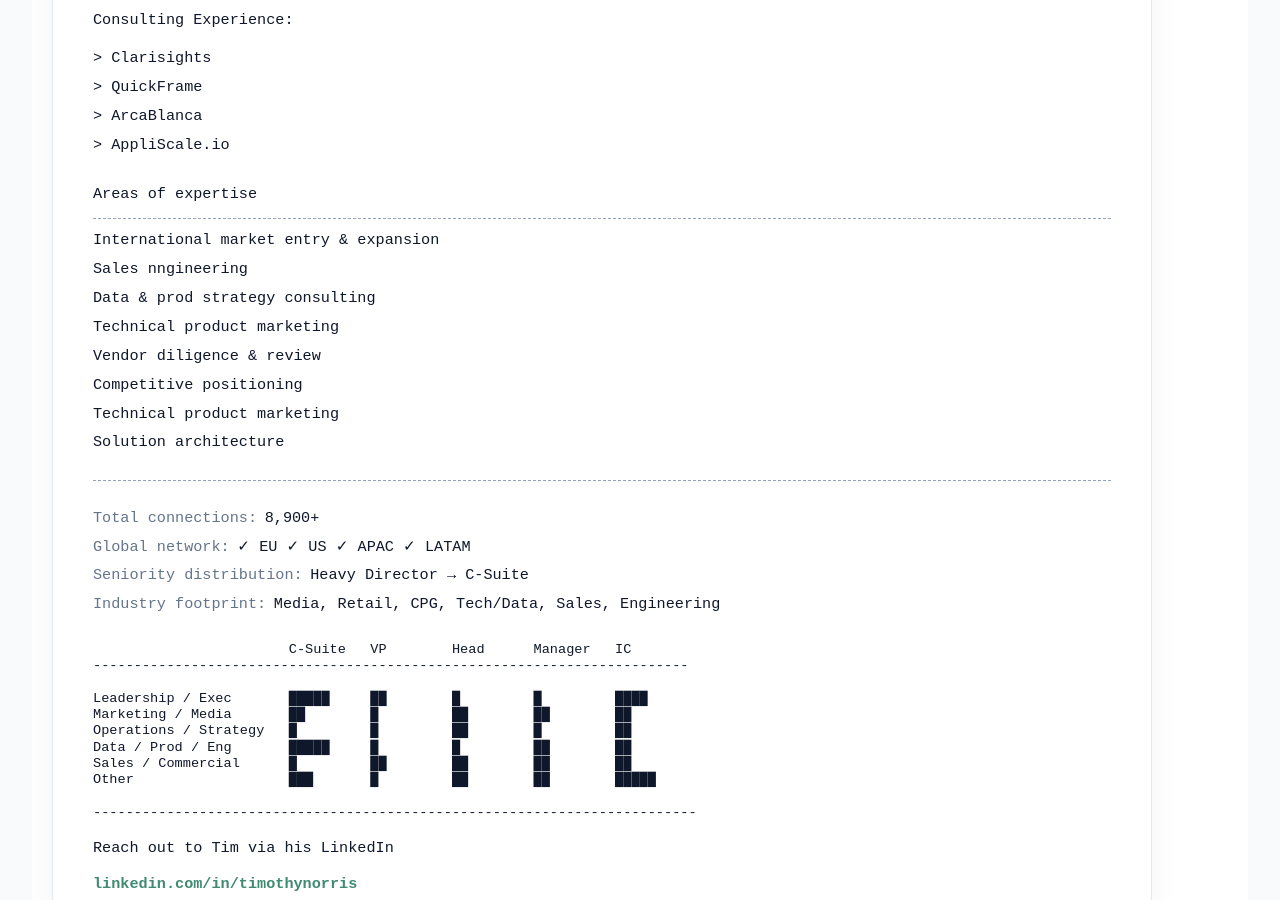
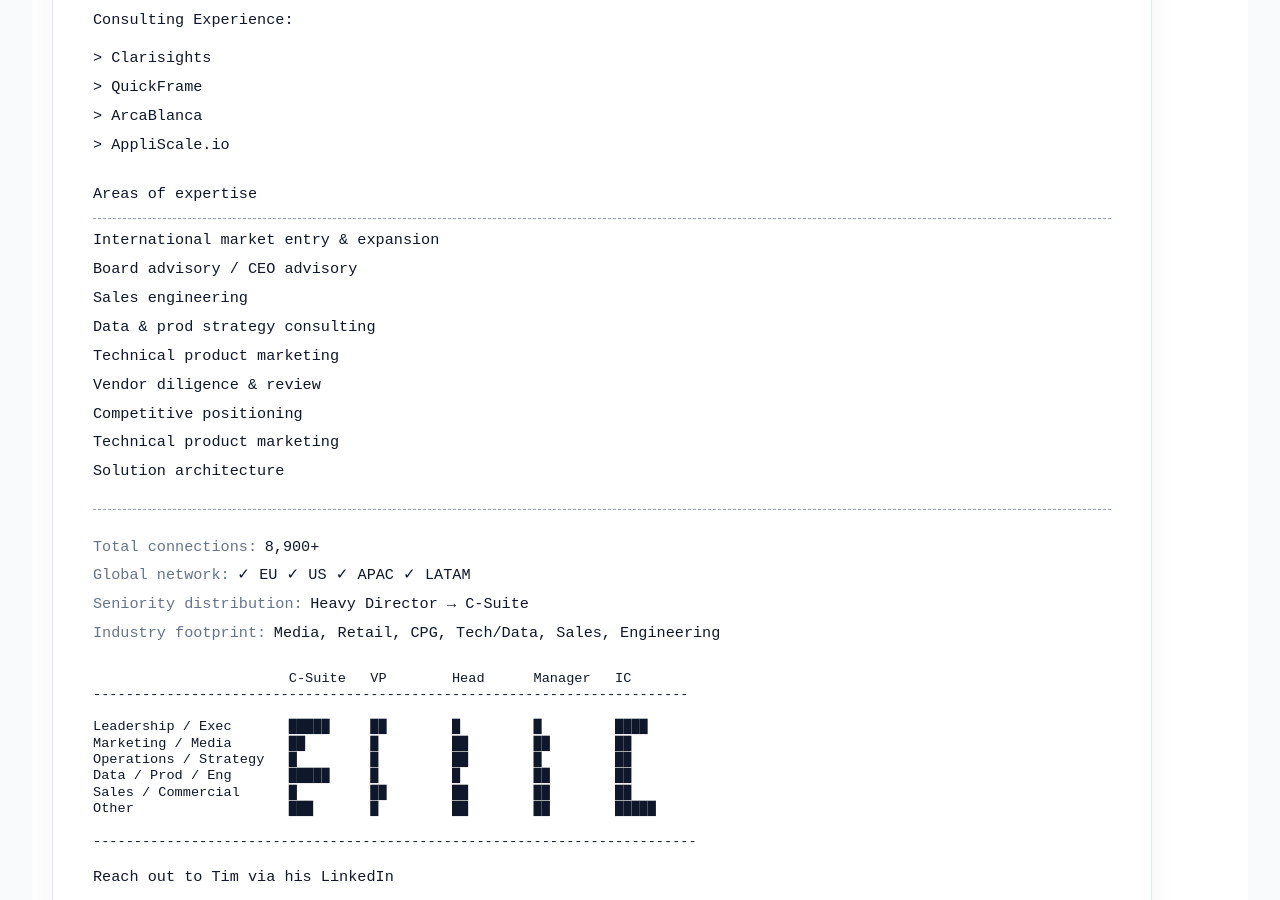
Before and after one commit to typedformiles/navvix, a Jekyll site: the page built from index.html, in a window 1280 px wide and 900 px high, scrolled down 654 px. Built offline with Jekyll 4.4.1, drawn with Linux system fonts in a browser that asks for light colours.

Commit message:
Fix typo in sales engineering term

```diff
--- a/index.html
+++ b/index.html
@@ -45,7 +45,8 @@
   <div class="term-rule"></div>
   <div class="term-list">
     <div class="term-item">International market entry &amp; expansion</div>
-    <div class="term-item">Sales nngineering</div>
+    <div class="term-item">Board advisory / CEO advisory</div>
+    <div class="term-item">Sales engineering</div>
     <div class="term-item">Data &amp; prod strategy consulting</div>
     <div class="term-item">Technical product marketing</div>
     <div class="term-item">Vendor diligence &amp; review</div>
```
